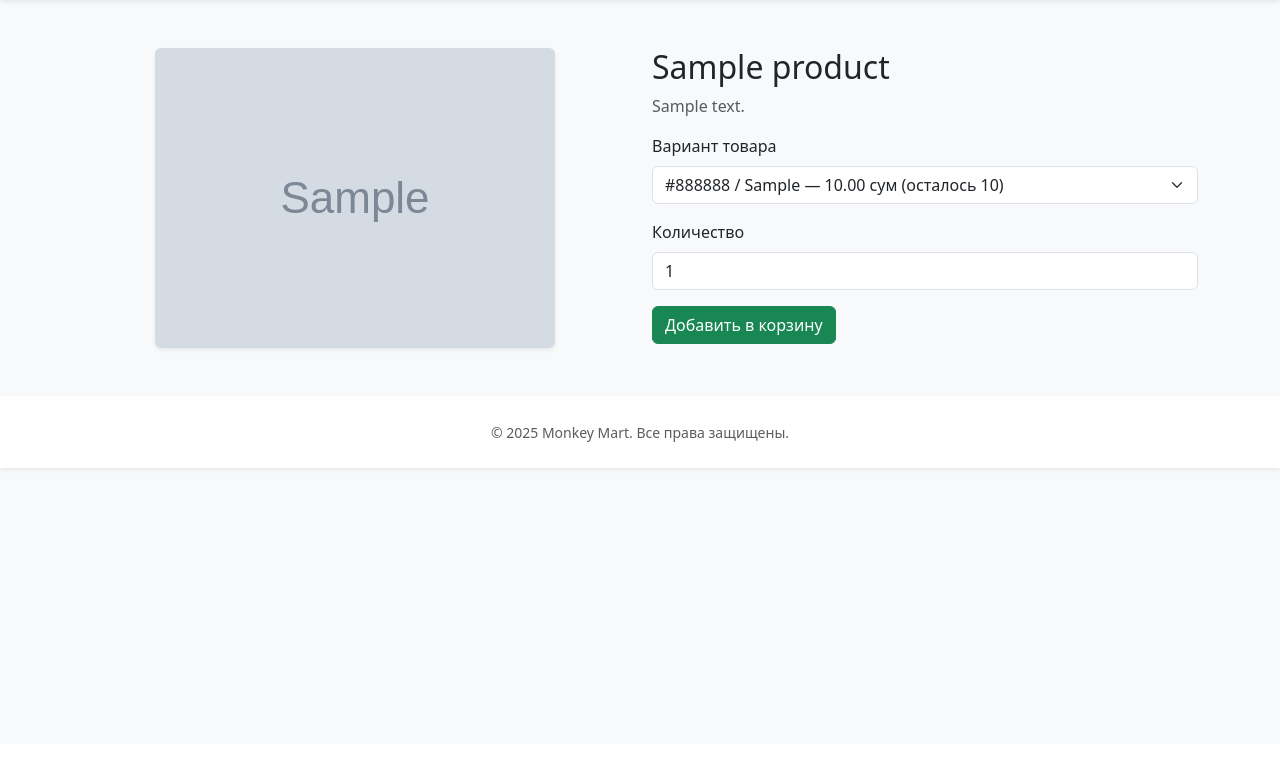
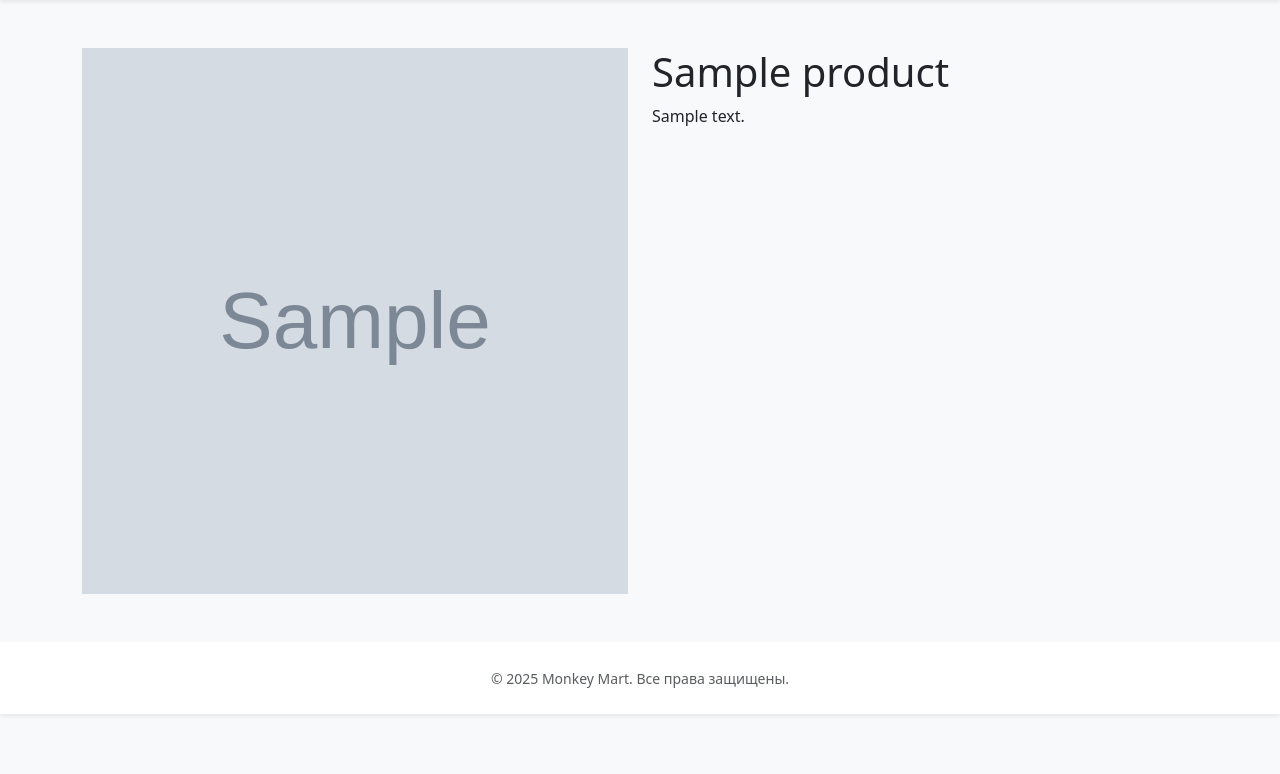
Before and after one commit to baxtiyorsamugov/marketplace, a Django app: page /1/ in a window 1280 px wide. Shown: the part 56-830 px from the top of the page. Before the commit the page ends 527 px from the top, so only its background shows below. Run offline with Django 4.2, Linux system fonts and the light colour scheme; tables that the repository leaves empty hold one stand-in row (values such as "Sample post"); grey boxes marked "Sample" are stand-in pictures.

Commit message:
Modified single image product to multiple

```diff
--- a/products/models.py
+++ b/products/models.py
@@ -50,3 +50,15 @@ class ProductVariant(models.Model):
     def __str__(self):
         # возвращает: "<название товара> — <цвет> / <размер>"
         return f'{self.product.title} — {self.color} / {self.size}'
+
+class ProductImage(models.Model):
+    product = models.ForeignKey(
+        Product,
+        on_delete=models.CASCADE,
+        related_name='images'
+    )
+    image   = models.ImageField(upload_to='products/main_images/')
+    order   = models.PositiveSmallIntegerField(default=0)
+
+    class Meta:
+        ordering = ['order']
--- a/static/css/styles.css
+++ b/static/css/styles.css
@@ -35,3 +35,16 @@ body {
     padding: 0.75rem;
   }
 }
+
+.product-gallery {
+  width: 100%;
+  /* фиксированная высота по соотношению сторон, или просто: */
+  aspect-ratio: 1; /* квадрат */
+  overflow: hidden;
+  position: relative;
+}
+.product-main-image {
+  width: 100%;
+  height: 100%;
+  object-fit: cover;
+}
--- a/templates/products/product_detail.html
+++ b/templates/products/product_detail.html
@@ -1,76 +1,66 @@
 {# templates/products/product_detail.html #}
 {% extends 'base.html' %}
 {% load static %}
-{% block title %}{{ object.title }}{% endblock %}
 
 {% block content %}
-<div class="row gy-4">
-  <div class="col-md-6 text-center">
-    {# Главное изображение #}
-    <img
-      id="main-image"
-      src="{% if variants.0.image %}{{ variants.0.image.url }}{% else %}{% static 'img/placeholder.png' %}{% endif %}"
-      alt="{{ object.title }}"
-      class="img-fluid rounded shadow-sm"
+<div class="row">
+  <div class="col-md-6">
+    {% with imgs=object.images.all %}
+    <div class="product-gallery position-relative"
+         data-images='[
+           {% for img in imgs %}
+             "{{ img.image.url }}"{% if not forloop.last %}, {% endif %}
+           {% endfor %}
+         ]'
+         style="overflow:hidden;"
     >
+      {% if imgs %}
+        <img src="{{ imgs.0.image.url }}"
+             class="product-main-image img-fluid"
+             alt="{{ object.title }}">
+      {% else %}
+        <img src="{% static 'img/placeholder.png' %}"
+             class="product-main-image img-fluid"
+             alt="Нет изображения">
+      {% endif %}
+    </div>
+    {% endwith %}
   </div>
 
   <div class="col-md-6">
-    <h2>{{ object.title }}</h2>
-    <p class="text-muted">{{ object.description }}</p>
-
-    <form method="post" action="{% url 'cart_add' %}">
-      {% csrf_token %}
-      <div class="mb-3">
-        <label for="variant-select" class="form-label">Вариант товара</label>
-        <select
-          name="variant"
-          id="variant-select"
-          class="form-select"
-          required
-        >
-          {% for v in variants %}
-            <option
-              value="{{ v.pk }}"
-              data-image-url="{% if v.image %}{{ v.image.url }}{% else %}{% static 'img/placeholder.png' %}{% endif %}"
-            >
-              {{ v.color }} / {{ v.size }} — {{ v.price }} сум (осталось {{ v.stock }})
-            </option>
-          {% endfor %}
-        </select>
-      </div>
-
-      <div class="mb-3">
-        <label for="qty-input" class="form-label">Количество</label>
-        <input
-          type="number"
-          id="qty-input"
-          name="quantity"
-          class="form-control"
-          value="1"
-          min="1"
-          max="{{ variants.0.stock }}"
-          required
-        >
-      </div>
-
-      <button type="submit" class="btn btn-success">Добавить в корзину</button>
-    </form>
+    <h1>{{ object.title }}</h1>
+    <p>{{ object.description }}</p>
+    {# … вариант выбрать, добавить в корзину и т.д. … #}
   </div>
 </div>
+{% endblock content %}
 
-{# JavaScript для переключения картинки #}
+{% block extra_scripts %}
 <script>
-document.addEventListener('DOMContentLoaded', function(){
-  const select = document.getElementById('variant-select');
-  const mainImg = document.getElementById('main-image');
+document.addEventListener('DOMContentLoaded', () => {
+  document.querySelectorAll('.product-gallery').forEach(wrapper => {
+    const imgEl = wrapper.querySelector('img.product-main-image');
+    let images;
+    try {
+      images = JSON.parse(wrapper.dataset.images);
+    } catch {
+      return;
+    }
+    const n = images.length;
+    if (n <= 1) return;
 
-  select.addEventListener('change', function(){
-    const url = this.selectedOptions[0].dataset.imageUrl;
-    if (url) {
-      mainImg.src = url;
-    }
+    wrapper.addEventListener('mousemove', e => {
+      const { left, width } = wrapper.getBoundingClientRect();
+      let x = e.clientX - left;
+      x = Math.max(0, Math.min(x, width));
+      const idx = Math.floor(x / width * n);
+      imgEl.src = images[idx];
+    });
+
+    wrapper.addEventListener('mouseleave', () => {
+      imgEl.src = images[0];
+    });
   });
 });
 </script>
-{% endblock %}
+{% endblock extra_scripts %}
```
Also changed, not shown: products/admin.py (+15 -6 lines), products/migrations/0003_productimage.py (added).
